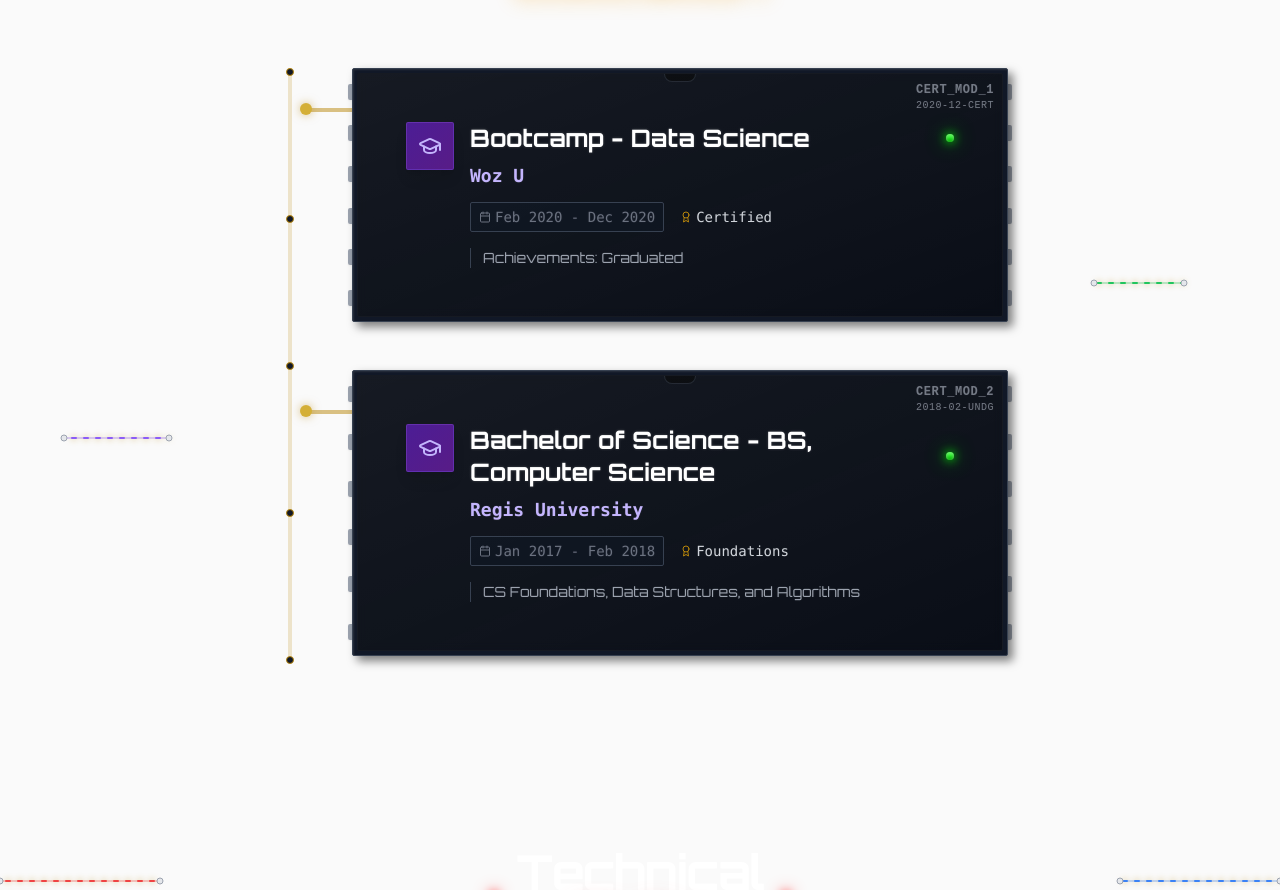
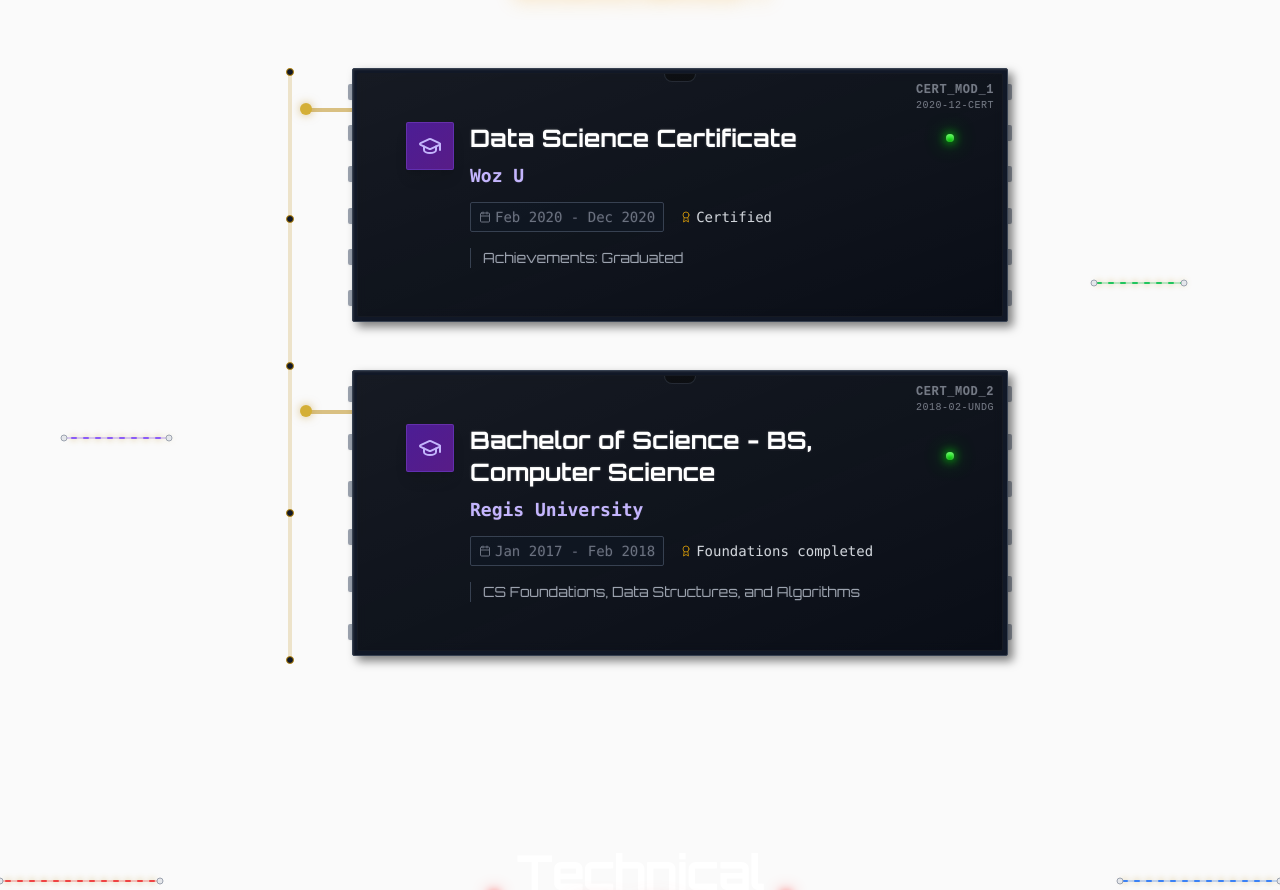
Before and after one commit to cjanowski/my-site, a Next.js app: page / in a window 1280 px wide. Shown: the part 4657-5547 px from the top of the page. Built offline with nearby package versions, Linux system fonts and the light colour scheme.

Commit message:
final spring cleaning

```diff
--- a/src/components/Education.tsx
+++ b/src/components/Education.tsx
@@ -20,7 +20,7 @@
 const education: EducationItem[] = [
   {
     institution: "Woz U",
-    degree: "Bootcamp - Data Science",
+    degree: "Data Science Certificate",
     duration: "Feb 2020 - Dec 2020",
     status: "Certified",
     details: "Achievements: Graduated",
@@ -30,7 +30,7 @@
     institution: "Regis University",
     degree: "Bachelor of Science - BS, Computer Science",
     duration: "Jan 2017 - Feb 2018",
-    status: "Foundations",
+    status: "Foundations completed",
     details: "CS Foundations, Data Structures, and Algorithms",
     dateCode: "2018-02-UNDG"
   }
```
